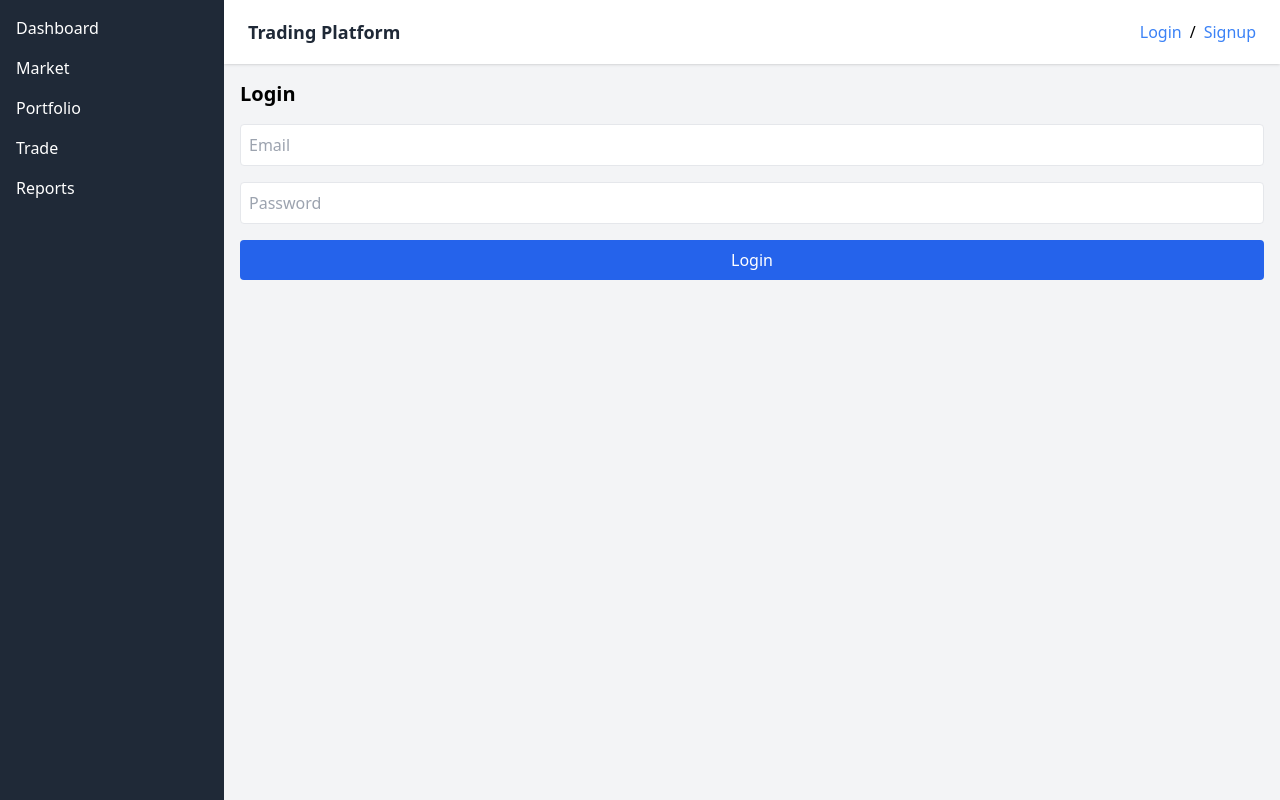
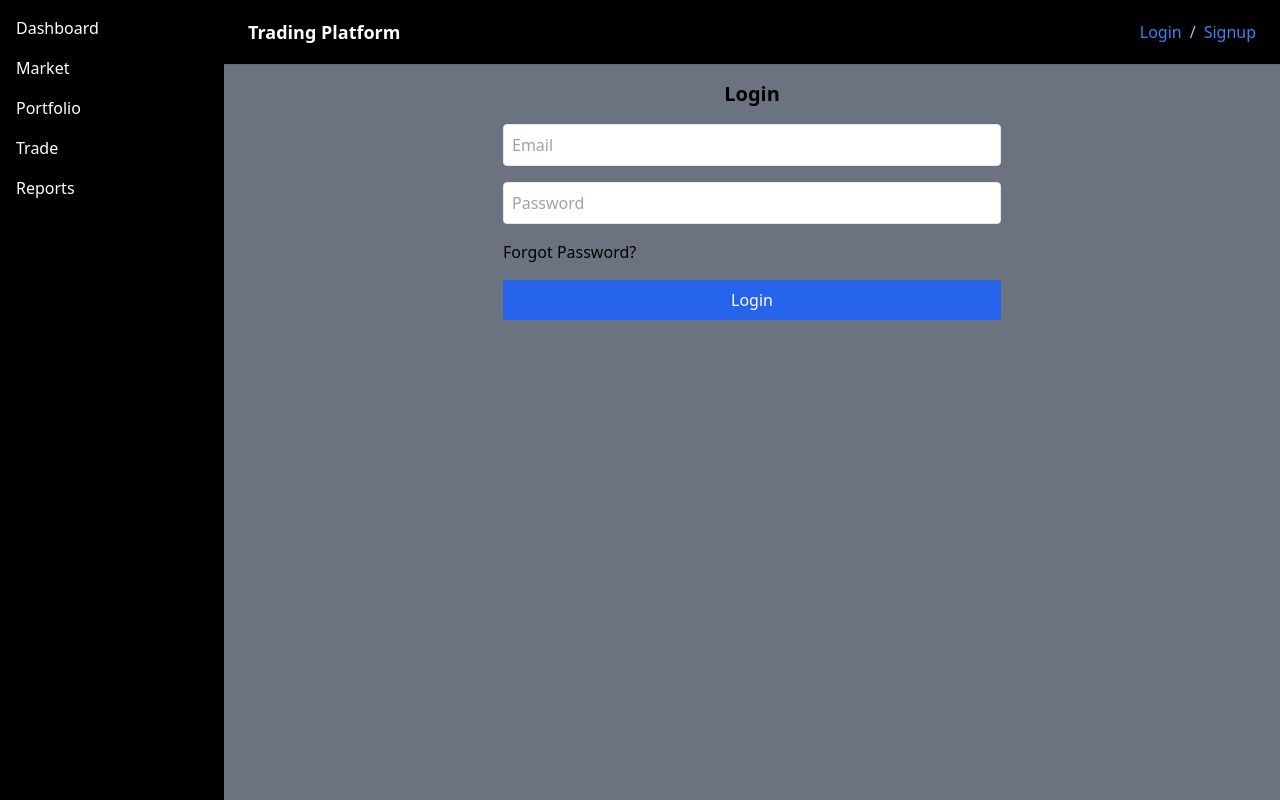
Before and after one commit to dharshan-005/Trading-Project, a React (Vite) app in the folder Trading-project/: page /login in a window 1280 px wide. Built offline with nearby package versions, Linux system fonts and the light colour scheme.

Commit message:
first commit

```diff
--- a/Trading-project/src/App.jsx
+++ b/Trading-project/src/App.jsx
@@ -27,7 +27,7 @@ function App() {
   return (
     <>
       <Router>
-        <div className='flex min-h-screen bg-gray-100'>
+        <div className='flex min-h-screen bg-gray-500'>
           <Sidebar />
           <div className='flex-1 flex flex-col'>
             <Navbar />
--- a/Trading-project/src/components/Navbar.jsx
+++ b/Trading-project/src/components/Navbar.jsx
@@ -4,11 +4,11 @@ import { Link } from 'react-router-dom'
 const Navbar = () => {
   return (
     <>
-        <nav className="h-16 bg-white shadow flex items-center px-6">
-            <span className="font-bold text-lg text-gray-800">Trading Platform</span>
+        <nav className="h-16 bg-black shadow flex items-center px-6">
+            <span className="font-bold text-lg text-white">Trading Platform</span>
             <div className="ml-auto space-x-2">
               <Link to="/login" className='text-blue-500 hover:underline cursor-pointer'>Login</Link>
-              <a>/</a>
+              <a className='text-blue-300'>/</a>
               <Link to="/signup" className='text-blue-500 hover:underline cursor-pointer'>Signup</Link>
             </div>
         </nav>
--- a/Trading-project/src/components/Sidebar.jsx
+++ b/Trading-project/src/components/Sidebar.jsx
@@ -4,7 +4,7 @@ import { Link } from 'react-router-dom'
 const Sidebar = () => {
   return (
     <>
-    <aside className="w-56 bg-gray-800 text-white min-h-screen p-4">
+    <aside className="w-56 bg-black text-white min-h-screen p-4">
         <nav className="flex flex-col gap-4">
             <Link to="/dashboard" className="hover:text-yellow-300">Dashboard</Link>
             <Link to="/market" className="hover:text-yellow-300">Market</Link>
--- a/Trading-project/src/pages/Login.jsx
+++ b/Trading-project/src/pages/Login.jsx
@@ -3,11 +3,14 @@ import React from 'react'
 const Login = () => {
   return (
     <>
-    <div>
+    <div className='flex flex-col items-center'>
       <h2 className="text-xl font-semibold mb-4">Login</h2>
       <form className="space-y-4">
         <input type="email" placeholder="Email" className="w-full border p-2 rounded" />
         <input type="password" placeholder="Password" className="w-full border p-2 rounded" />
+        <div>
+          <a className='text-black hover:underline cursor-pointer'>Forgot Password?</a>
+        </div>
         <button className="w-full bg-blue-600 text-white p-2 rounded">Login</button>
       </form>
     </div>
--- a/Trading-project/src/pages/Signup.jsx
+++ b/Trading-project/src/pages/Signup.jsx
@@ -1,15 +1,19 @@
 import React from 'react'
+import { Link } from 'react-router-dom'
 
 const Signup = () => {
   return (
     <>
-    <div>
+    <div className='flex flex-col items-center'>
       <h2 className="text-xl font-semibold mb-4">Sign Up</h2>
       <form className="space-y-4">
-        <input type="text" placeholder="Name" className="w-full border p-2 rounded" />
-        <input type="email" placeholder="Email" className="w-full border p-2 rounded" />
-        <input type="password" placeholder="Password" className="w-full border p-2 rounded" />
-        <button className="w-full bg-green-600 text-white p-2 rounded">Sign Up</button>
+        <input type="text" placeholder="Name" className="w-full border p-2 rounded" required />
+        <input type="email" placeholder="Email" className="w-full border p-2 rounded" required />
+        <input type="password" placeholder="Password" className="w-full border p-2 rounded" required />
+        <div>
+          <Link to="/login" className='text-black hover:underline cursor-pointer'>Already have an account? Login</Link>
+        </div>
+        <button className="w-full bg-blue-600 text-white p-2 rounded">Sign Up</button>
       </form>
     </div>
     </>
```
